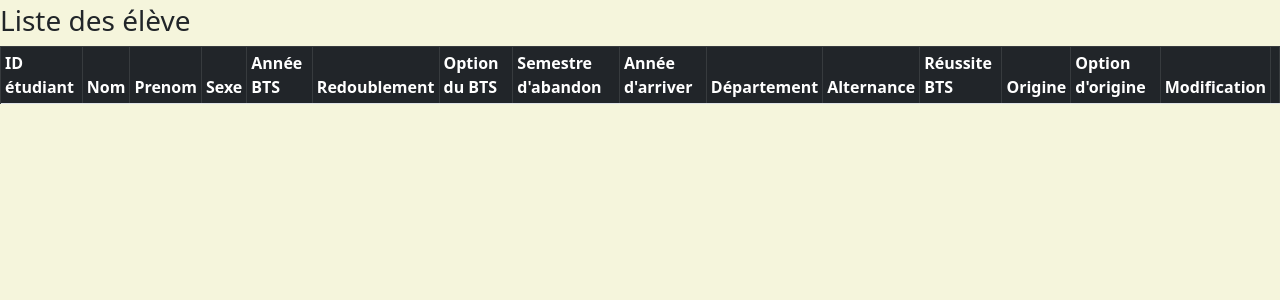
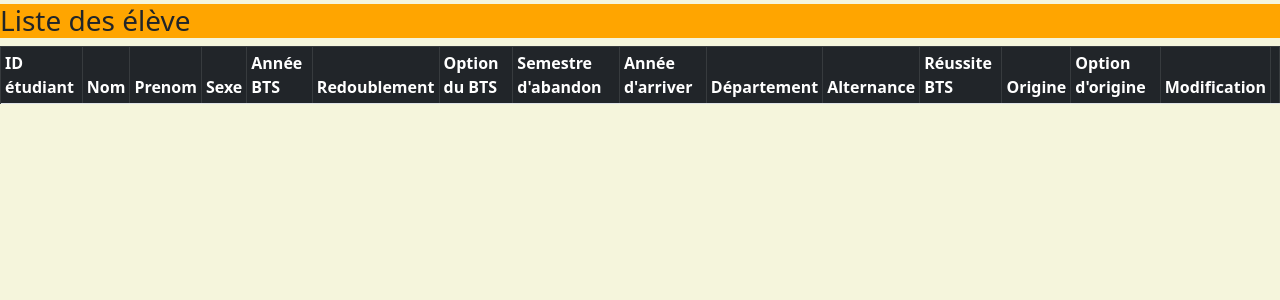
Before and after one commit to thibautscheers/FOLOZEM, a PHP site: page /page/liste-eleve.php in a window 1280 px wide. Shown: the part 56-356 px from the top of the page. Run offline with PHP 8.4, Linux system fonts and the light colour scheme; data that the repository does not hold is empty.

Commit message:
update style

```diff
--- a/page/liste-eleve.php
+++ b/page/liste-eleve.php
@@ -28,7 +28,7 @@
         </nav>
     </div>
 
-    <h3>Liste des élève </h3>
+    <h3 style="background-color: #FFA500;">Liste des élève </h3>
     <div class="table-responsive -sm">
         <table class="table table-bordered table-sm">
             <tr>
```
